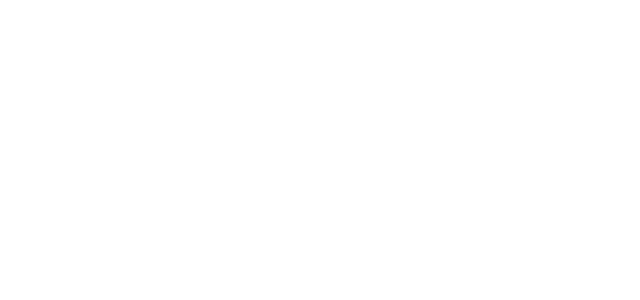
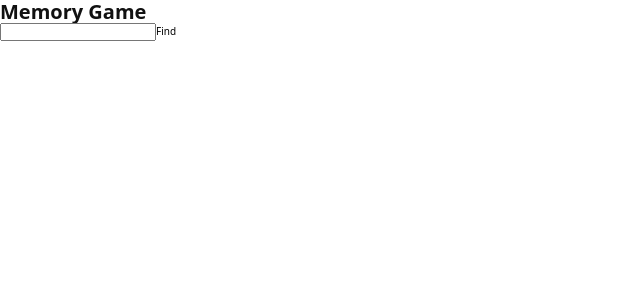
Before and after one commit to ivan-mangulabnan/memory-game, a React (Vite) app: page / in a window 1280 px wide. Shown: the top 300 px of the page, without its empty margins (0-640 px from the left). Built offline with nearby package versions, Linux system fonts and the light colour scheme.

Commit message:
add banner

```diff
--- a/src/App.jsx
+++ b/src/App.jsx
@@ -1,8 +1,10 @@
 import './App.css';
+import { Banner } from './components/banner.jsx';
 
 function App() {
   return (
     <>
+      <Banner />
     </>
   )
 }
--- /dev/null
+++ b/src/components/banner.jsx
@@ -0,0 +1,11 @@
+export function Banner () {
+  return (
+    <div className="banner">
+      <h1>Memory Game</h1>
+      <div>
+        <input type="search" />
+        <button>Find</button>
+      </div>
+    </div>
+  )
+}
```
